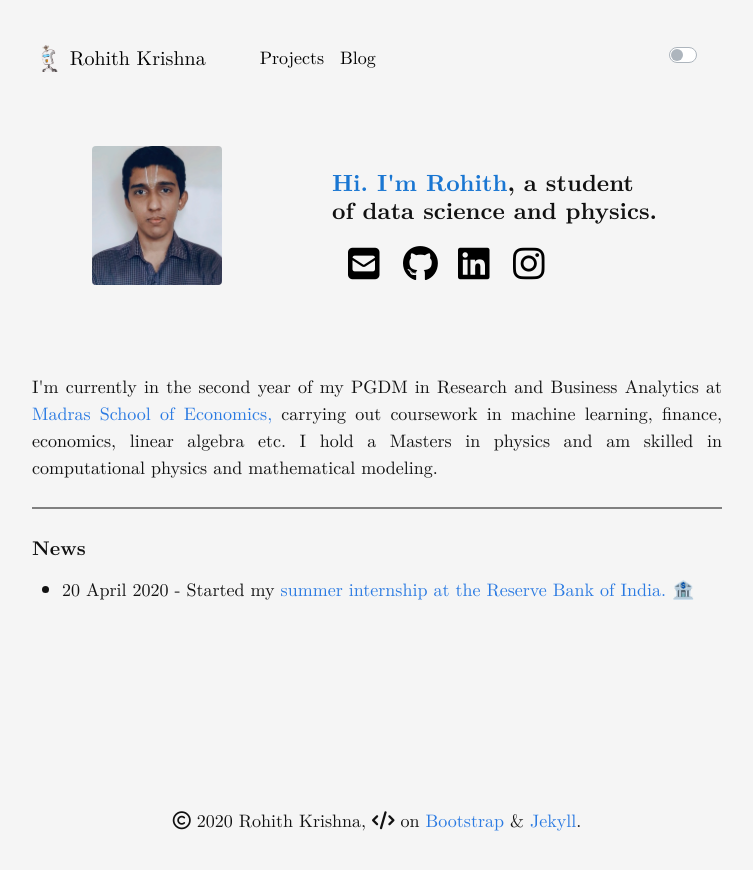
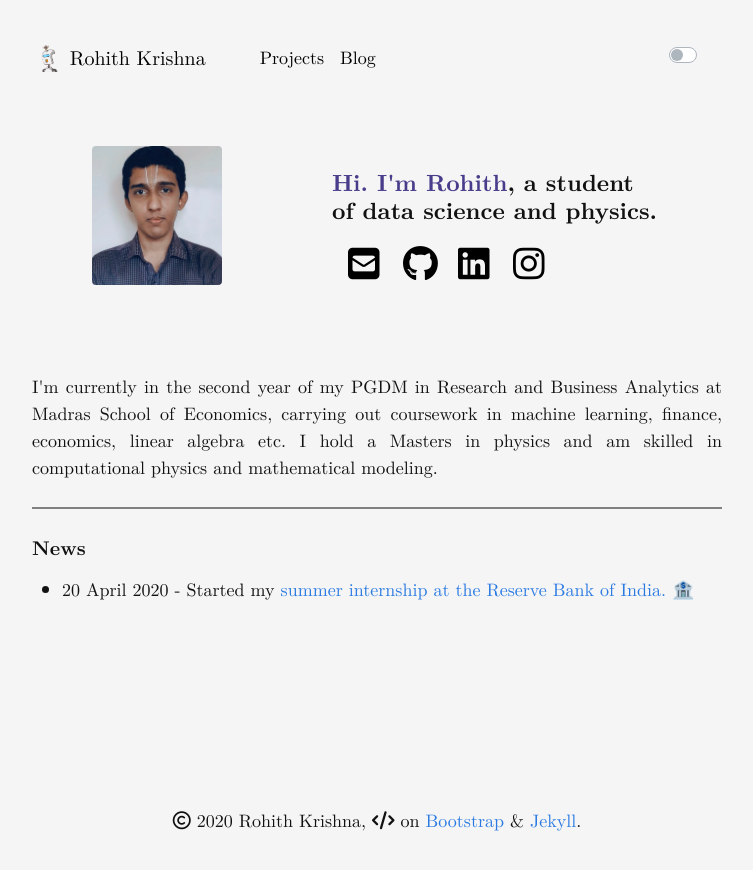
Before and after one commit to rohithmay/rohithmay.github.io, a Jekyll site: the page built from index.md, in a window 1280 px wide. Shown: the top 870 px of the page, without its empty margins (263-1016 px from the left). Built offline with Jekyll 4.4.1, drawn with Linux system fonts in a browser that asks for light colours; nearby versions of some CDN libraries; a style sheet for code colours, icons or effects is not loaded; some of the changed lines change nothing that is shown.

Commit message:
Update index.md

```diff
--- a/index.md
+++ b/index.md
@@ -23,8 +23,9 @@ title: Rohith Krishna
                         <br/>
 
                         <!-- good blue #1E88E5 -->
+                        <!-- even better blue #1976D2-->
 
-                          <h2> <span style="color: #1976D2"> Hi. I'm Rohith</span>,
+                          <h2> <span style="color: #483D8B"> Hi. I'm Rohith</span>,
                               a student of data science and physics.</h2>
 
                             <!-- Graduate Student <br/>
@@ -137,7 +138,7 @@ Template for latest updates here
                         <div style="text-align:justify;">
 
                         I'm currently in the second year of my PGDM in Research and Business Analytics at
-                        <a href=" https://www.mse.ac.in/">  Madras School of Economics, </a>  carrying out coursework in machine learning, finance, economics, linear algebra etc. I hold a Masters in physics and am skilled in computational physics and mathematical modeling.
+                      Madras School of Economics, carrying out coursework in machine learning, finance, economics, linear algebra etc. I hold a Masters in physics and am skilled in computational physics and mathematical modeling.
 
 <!--
 
```
